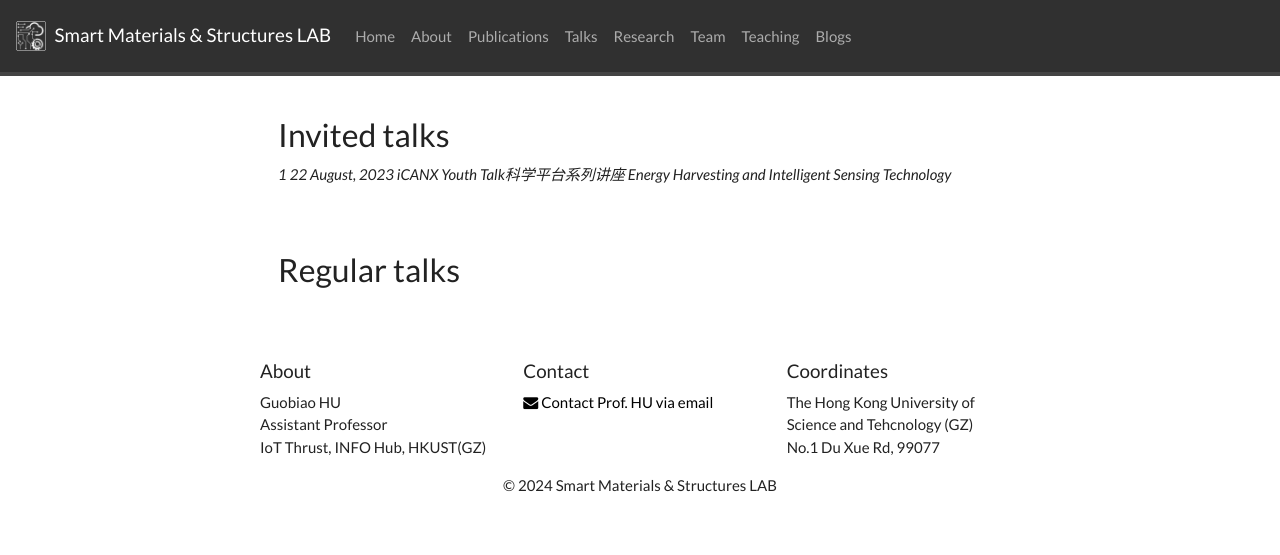
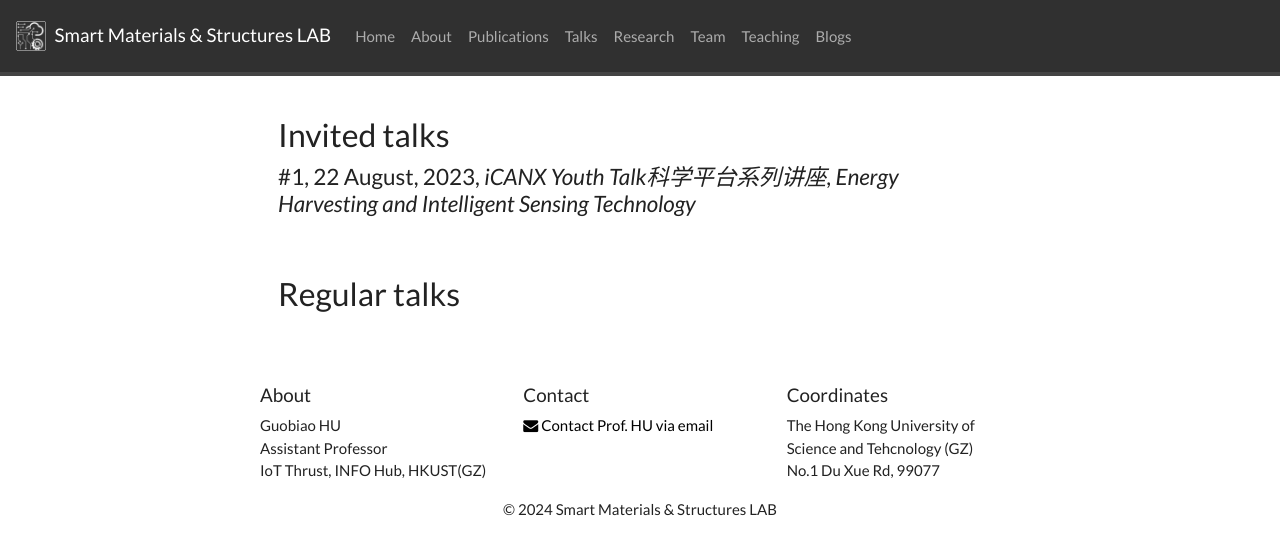
Before and after one commit to sms-lab/sms-lab.github.io, a Jekyll site: the page built from _pages/talks.md, in a window 1280 px wide. Shown: the top 555 px of the page. Built offline with Jekyll 4.4.1, drawn with Linux system fonts in a browser that asks for light colours; nearby versions of some CDN libraries; a style sheet for code colours, icons or effects is not loaded.

Commit message:
更新 talks.md

```diff
--- a/_pages/talks.md
+++ b/_pages/talks.md
@@ -25,10 +25,7 @@ permalink: /talks/
 <div class="jumbotron">
 ### Invited talks
 {% for talks in site.data.talks %}
-<i>{{talks.index}}</i>
-<i>{{ talks.date }}</i>
-<i>{{ talks.venue }}</i>
-<i>{{ talks.title }}</i><br>
+<h4>#{{talks.index}}, {{ talks.date }}, <i>{{ talks.venue }}</i>, <i>{{ talks.title }}</i><br></h4>
 {% endfor %}
 
 </div>
```
